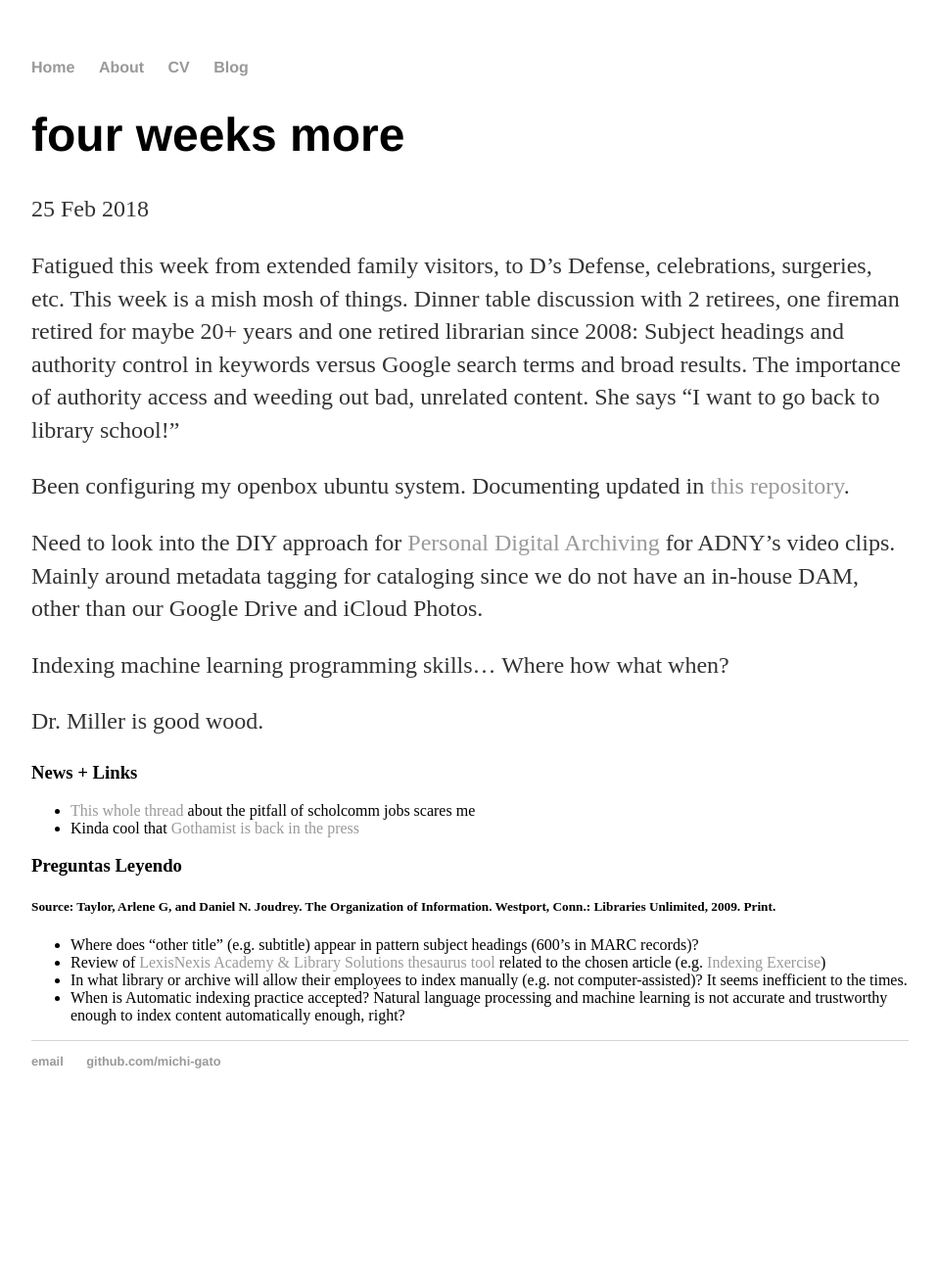
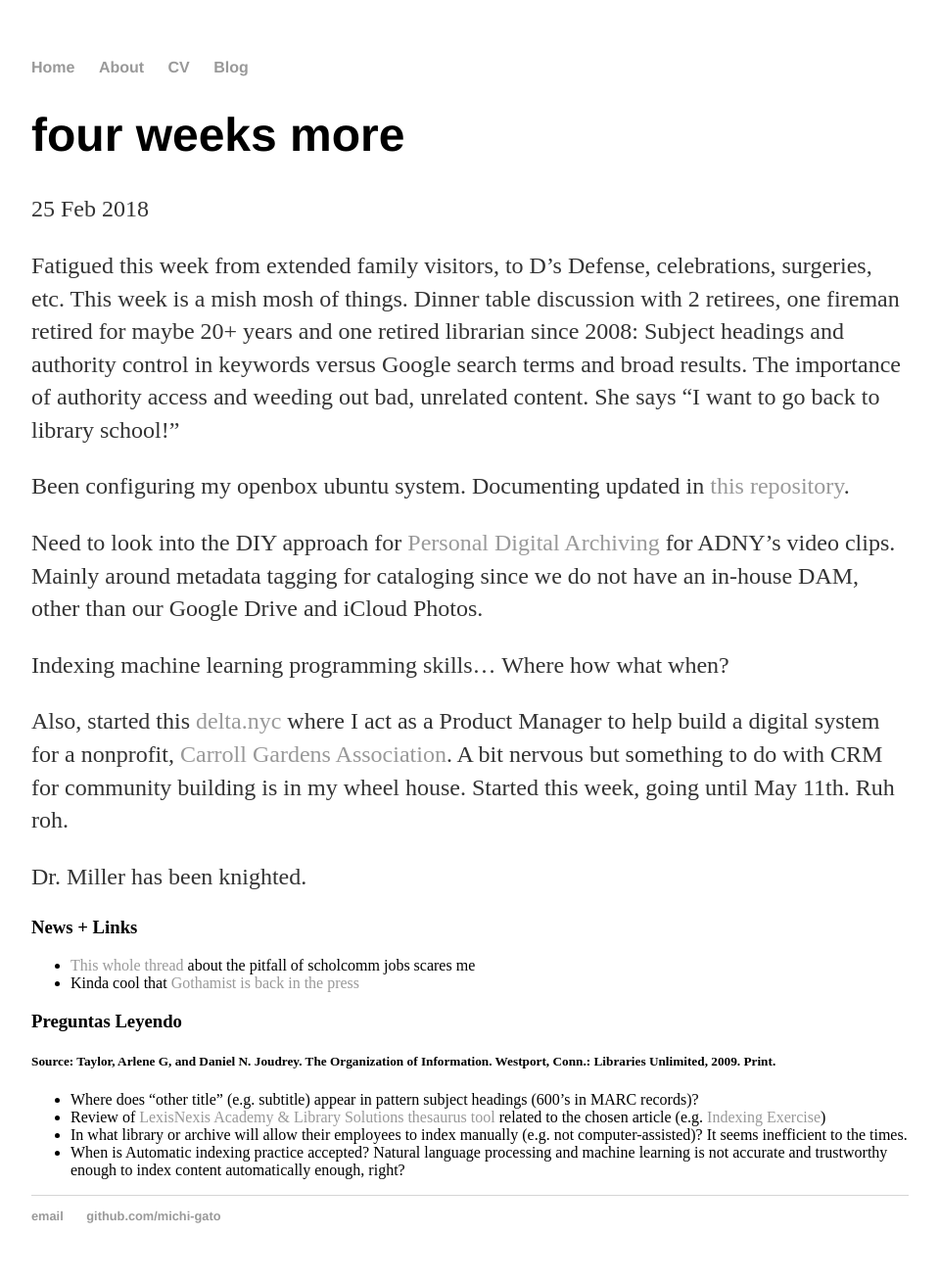
Before and after one commit to cat-alog/cat-alog.github.io, a Jekyll site: the page built from _posts/2018-02-25-ist616wk7-subjectindexing.md, in a window 1280 px wide. Shown: the whole page at 98% size, without its empty margins (160-1119 px from the left). Built offline with Jekyll 4.4.1, drawn with Linux system fonts in a browser that asks for light colours; before the commit the page ends 1151 px from its top, so only the background shows below that.

Commit message:
Update 2018-02-25-ist616wk7-subjectindexing.md

```diff
--- a/_posts/2018-02-25-ist616wk7-subjectindexing.md
+++ b/_posts/2018-02-25-ist616wk7-subjectindexing.md
@@ -14,7 +14,9 @@ Need to look into the DIY approach for [Personal Digital Archiving](https://blog
 
 Indexing machine learning programming skills... Where how what when?
 
-Dr. Miller is good wood.
+Also, started this [delta.nyc](https://www.civichalllabs.org/probonotech) where I act as a Product Manager to help build a digital system for a nonprofit, [Carroll Gardens Association](http://www.carrollgardensassociation.com/). A bit nervous but something to do with CRM for community building is in my wheel house. Started this week, going until May 11th. Ruh roh.
+
+Dr. Miller has been knighted.
 
 ### News + Links
 * [This whole thread](https://twitter.com/LibSkrat/status/964515623006097411) about the pitfall of scholcomm jobs scares me
```
